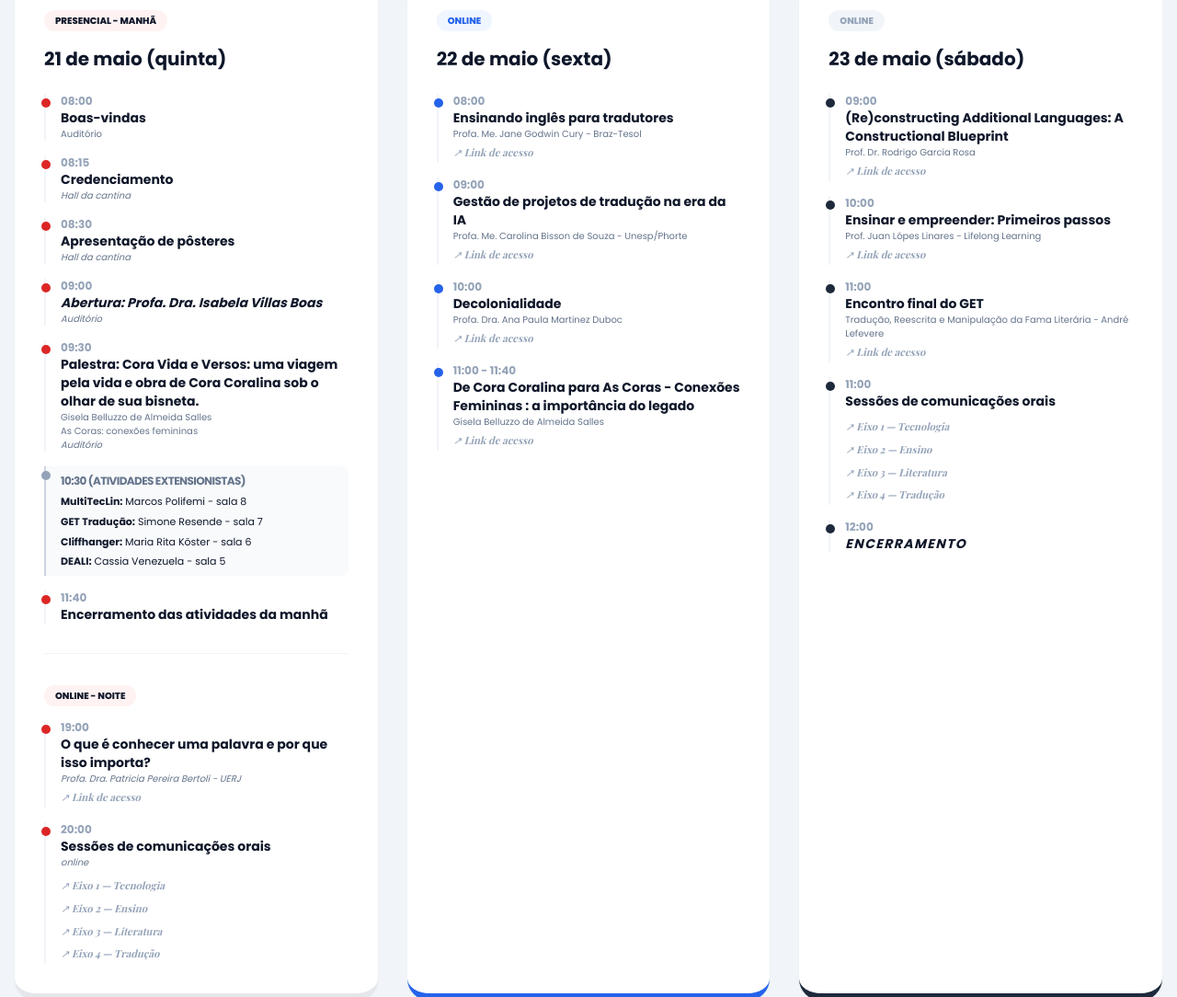
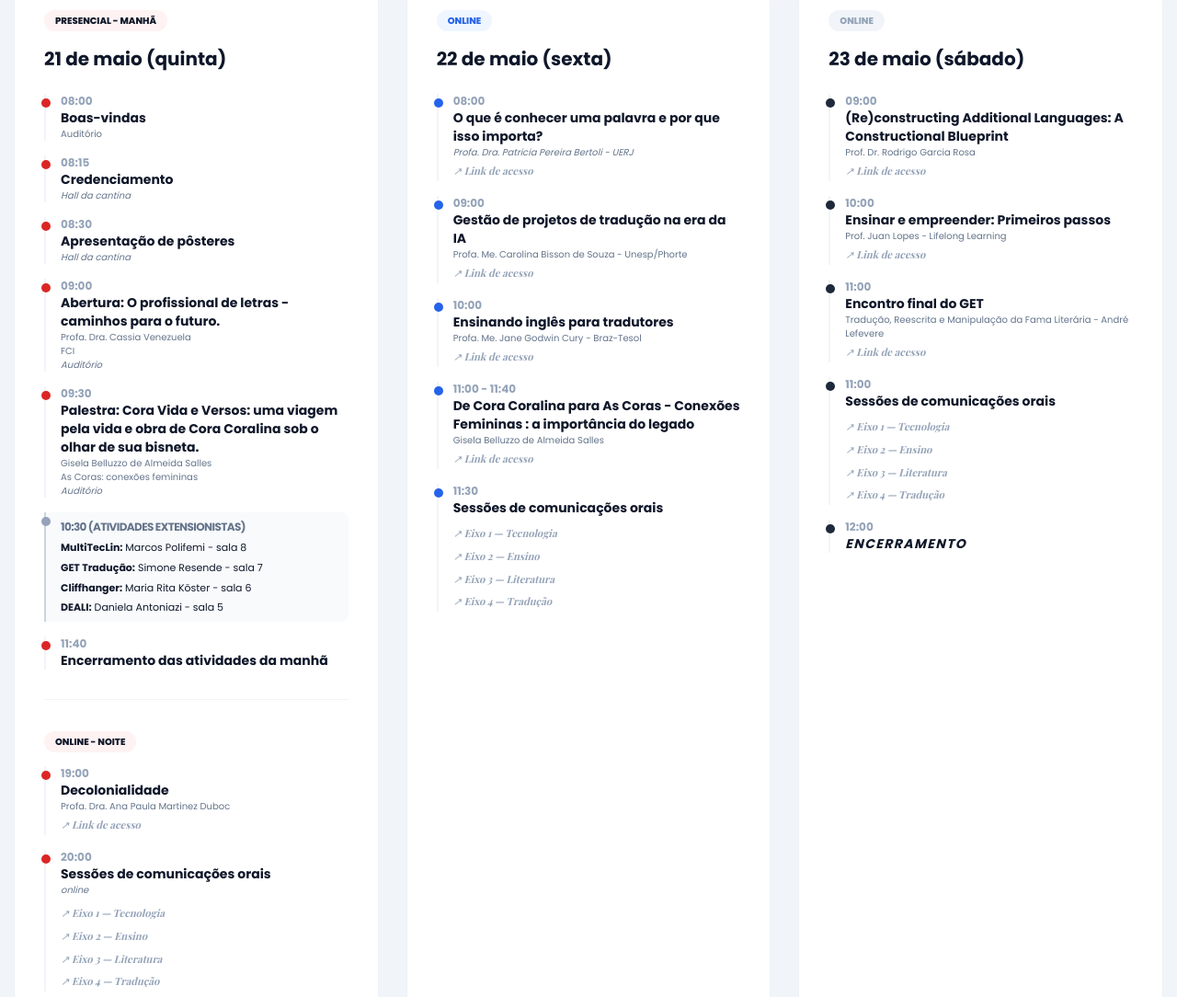
Before and after one commit to simoneresende-svg/JornadaFCI, a plain HTML site: page index.html in a window 1280 px wide. Shown: the part 1370-2454 px from the top of the page at 92% size. Drawn offline with nearby package versions, Linux system fonts and the light colour scheme; a web font is replaced by a local one.

```diff
--- a/index.html
+++ b/index.html
@@ -155,7 +155,9 @@
                             <div class="pl-4 border-l-2 border-slate-100 relative">
                                 <div class="timeline-dot bg-fci-red"></div>
                                 <p class="text-xs font-bold text-slate-400">09:00</p>
-                                <p class="text-sm font-bold italic">Abertura: Profa. Dra. Isabela Villas Boas</p>
+                                <p class="text-sm font-bold">Abertura: O profissional de letras - caminhos para o futuro.</p>
+                                <p class="text-[10px] text-slate-500">Profa. Dra. Cassia Venezuela</p>
+                                <p class="text-[10px] text-slate-500">FCI</p>
                                 <p class="text-[10px] text-slate-500 italic">Auditório</p>
                             </div>
                             <div class="pl-4 border-l-2 border-slate-100 relative">
@@ -173,7 +175,7 @@
                                     <p class="text-[11px] leading-tight"><strong>MultiTecLin:</strong> Marcos Polifemi - sala 8</p>
                                     <p class="text-[11px] leading-tight"><strong>GET Tradução:</strong> Simone Resende - sala 7</p>
                                     <p class="text-[11px] leading-tight"><strong>Cliffhanger:</strong> Maria Rita Köster - sala 6</p>
-                                    <p class="text-[11px] leading-tight"><strong>DEALI:</strong> Cassia Venezuela - sala 5</p>
+                                    <p class="text-[11px] leading-tight"><strong>DEALI:</strong> Daniela Antoniazi - sala 5</p>
                                 </div>
                             </div>
                             <div class="pl-4 border-l-2 border-slate-100 relative">
@@ -187,9 +189,9 @@
                             <div class="pl-4 border-l-2 border-slate-100 relative">
                                 <div class="timeline-dot bg-fci-red"></div>
                                 <p class="text-xs font-bold text-slate-400">19:00</p>
-                                <p class="text-sm font-bold">O que é conhecer uma palavra e por que isso importa?</p>
-                                <p class="text-[10px] text-slate-500 italic">Profa. Dra. Patricia Pereira Bertoli - UERJ</p>
-                                <a href="https://meet.google.com/gpd-emhu-drj" target="_blank" class="eixo-link">↗ Link de acesso</a>
+                               <p class="text-sm font-bold">Decolonialidade</p>
+                                <p class="text-[10px] text-slate-500">Profa. Dra. Ana Paula Martinez Duboc</p>
+                                <a href="https://meet.google.com/jbu-vhfv-ycr" target="_blank" class="eixo-link">↗ Link de acesso</a>
                             </div>
                             <div class="pl-4 border-l-2 border-slate-100 relative">
                                 <div class="timeline-dot bg-fci-red"></div>
@@ -213,9 +215,9 @@
                             <div class="pl-4 border-l-2 border-slate-100 relative">
                                 <div class="timeline-dot bg-blue-600"></div>
                                 <p class="text-xs font-bold text-slate-400">08:00</p>
-                                <p class="text-sm font-bold">Ensinando inglês para tradutores</p>
-                                <p class="text-[10px] text-slate-500">Profa. Me. Jane Godwin Cury - Braz-Tesol</p>
-                                <a href="https://meet.google.com/wyi-extt-kyn" target="_blank" class="eixo-link">↗ Link de acesso</a>
+                               <p class="text-sm font-bold">O que é conhecer uma palavra e por que isso importa?</p>
+                                <p class="text-[10px] text-slate-500 italic">Profa. Dra. Patricia Pereira Bertoli - UERJ</p>
+                                <a href="https://meet.google.com/gpd-emhu-drj" target="_blank" class="eixo-link">↗ Link de acesso</a>
                             </div>
                             <div class="pl-4 border-l-2 border-slate-100 relative">
                                 <div class="timeline-dot bg-blue-600"></div>
@@ -227,9 +229,9 @@
                             <div class="pl-4 border-l-2 border-slate-100 relative">
                                 <div class="timeline-dot bg-blue-600"></div>
                                 <p class="text-xs font-bold text-slate-400">10:00</p>
-                                <p class="text-sm font-bold">Decolonialidade</p>
-                                <p class="text-[10px] text-slate-500">Profa. Dra. Ana Paula Martinez Duboc</p>
-                                <a href="https://meet.google.com/jbu-vhfv-ycr" target="_blank" class="eixo-link">↗ Link de acesso</a>
+                                <p class="text-sm font-bold">Ensinando inglês para tradutores</p>
+                                <p class="text-[10px] text-slate-500">Profa. Me. Jane Godwin Cury - Braz-Tesol</p>
+                                <a href="https://meet.google.com/wyi-extt-kyn" target="_blank" class="eixo-link">↗ Link de acesso</a>
                             </div>
                             <div class="pl-4 border-l-2 border-slate-100 relative">
                                 <div class="timeline-dot bg-blue-600"></div>
@@ -237,6 +239,17 @@
                                 <p class="text-sm font-bold">De Cora Coralina para As Coras - Conexões Femininas : a importância do legado</p>
                                 <p class="text-[10px] text-slate-500">Gisela Belluzzo de Almeida Salles</p>
                                 <a href="https://meet.google.com/wox-gqyo-jve" target="_blank" class="eixo-link">↗ Link de acesso</a>
+                            </div>
+	                            <div class="pl-4 border-l-2 border-slate-100 relative">
+                                <div class="timeline-dot bg-blue-600"></div>
+                                <p class="text-xs font-bold text-slate-400">11:30</p>
+                                <p class="text-sm font-bold">Sessões de comunicações orais</p>
+                                <div class="flex flex-col gap-1 mt-2">
+                                    <a href="https://meet.google.com/qdv-svaf-vvc" target="_blank" class="eixo-link">↗ Eixo 1 — Tecnologia</a>
+                                    <a href="https://meet.google.com/oti-bgrs-dxz" target="_blank" class="eixo-link">↗ Eixo 2 — Ensino</a>
+                                    <a href="https://meet.google.com/vrr-abhg-gzx" target="_blank" class="eixo-link">↗ Eixo 3 — Literatura</a>
+                                    <a href="https://meet.google.com/utz-ztqf-axa" target="_blank" class="eixo-link">↗ Eixo 4 — Tradução</a>
+                                </div>
                             </div>
                         </div>
                     </div>
@@ -256,7 +269,7 @@
                                 <div class="timeline-dot bg-slate-800"></div>
                                 <p class="text-xs font-bold text-slate-400">10:00</p>
                                 <p class="text-sm font-bold">Ensinar e empreender: Primeiros passos</p>
-                                <p class="text-[10px] text-slate-500">Prof. Juan Lópes Linares - Lifelong Learning</p>
+                                <p class="text-[10px] text-slate-500">Prof. Juan Lopes - Lifelong Learning</p>
                                 <a href="https://meet.google.com/bep-iobp-gki" target="_blank" class="eixo-link">↗ Link de acesso</a>
                             </div>
                             <div class="pl-4 border-l-2 border-slate-100 relative">
```
